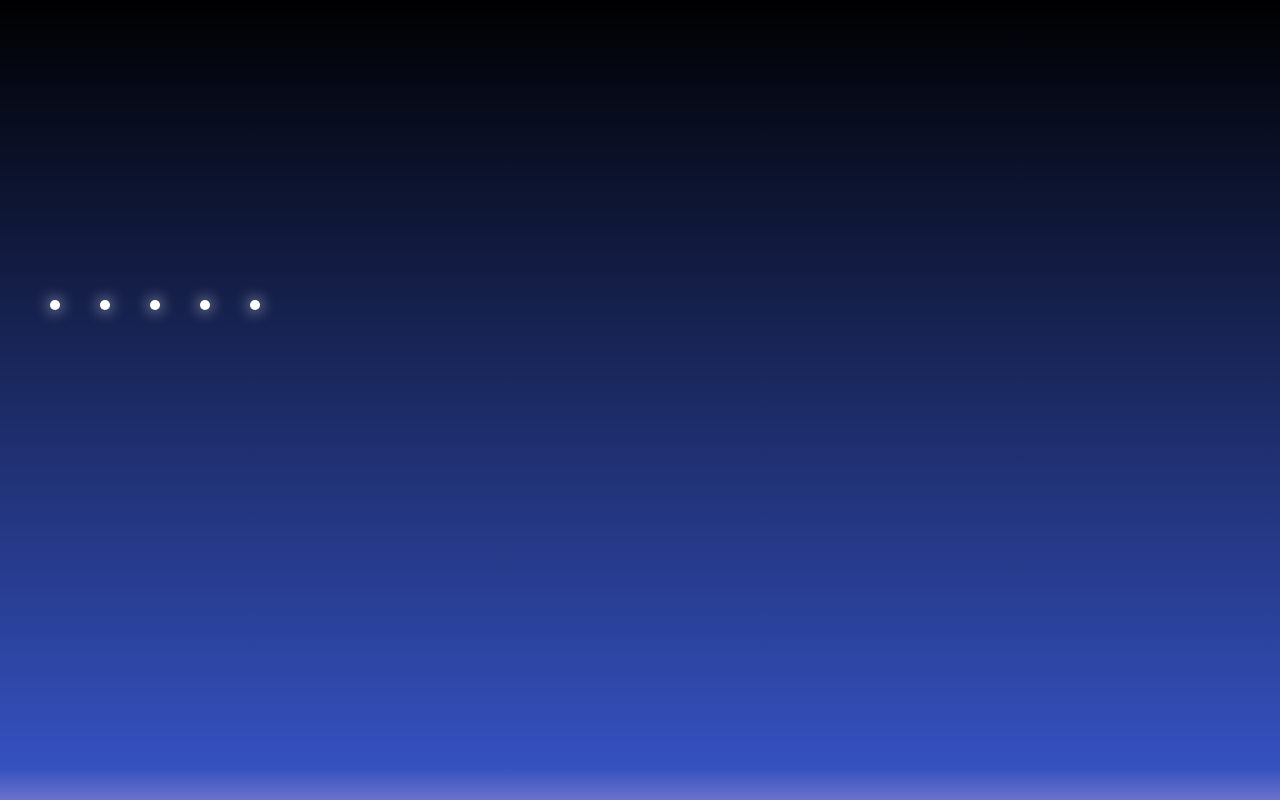
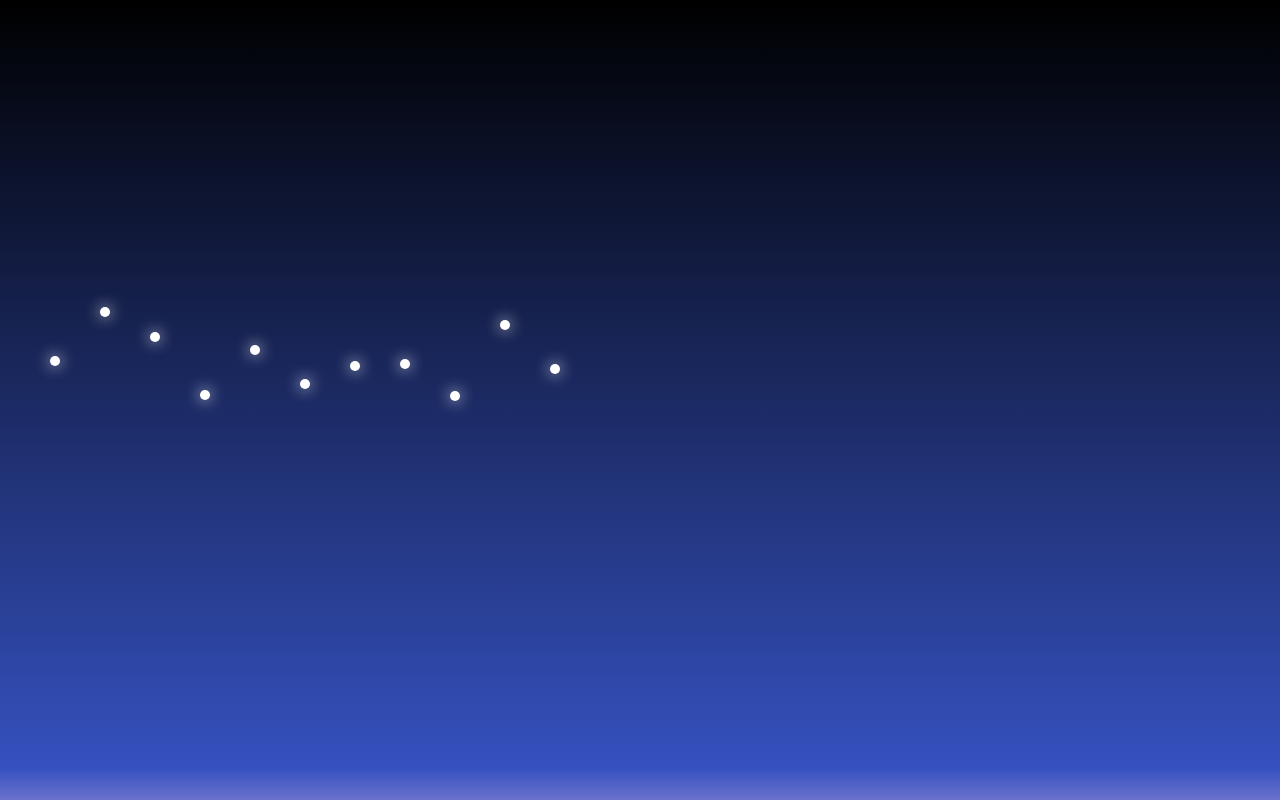
Before and after one commit to AliHMohammad/Snow, a plain HTML site: page index.html in a window 1280 px wide. Drawn offline with Linux system fonts and the light colour scheme.

Commit message:
Random starting positions

```diff
--- a/index.html
+++ b/index.html
@@ -15,6 +15,12 @@
         <div class="snowflake"></div>
         <div class="snowflake"></div>
         <div class="snowflake"></div>
+        <div class="snowflake"></div>
+        <div class="snowflake"></div>
+        <div class="snowflake"></div>
+        <div class="snowflake"></div>
+        <div class="snowflake"></div>
+        <div class="snowflake"></div>
 
     </div>
     <script src="snow.js"></script>
--- a/snow.js
+++ b/snow.js
@@ -1,4 +1,4 @@
-let yPos = 0;
+let yPos = []
 
 init();
 
@@ -7,7 +7,8 @@ function init() {
     let px = 50
 
     for (let i = 0; i < flakes.length; i++) {
-        flakes[i].style.left = px + "px"
+        flakes[i].style.left = px + "px";
+        yPos[i] = Math.random() * 100;
         px = px + 50;
     }
 
@@ -16,8 +17,8 @@ function init() {
 }
 
 
-function reset() {
-    yPos = -10;
+function reset(i) {
+    yPos[i] = Math.random() * -50;
 
 }
 
@@ -27,13 +28,14 @@ function move() {
     let max = document.querySelector("#nightsky").clientHeight;
 
     for (let i = 0; i < flakes.length; i++) {
-        flakes[i].style.top = yPos + "px"
+        flakes[i].style.top = yPos[i] + "px"
 
-    }
-    yPos++;
+        yPos[i]++;
 
-    if (yPos > max) {
-        reset();
+        if (yPos[i] > max) {
+            reset(i);
+        }
+
     }
 
     requestAnimationFrame(move);
```
